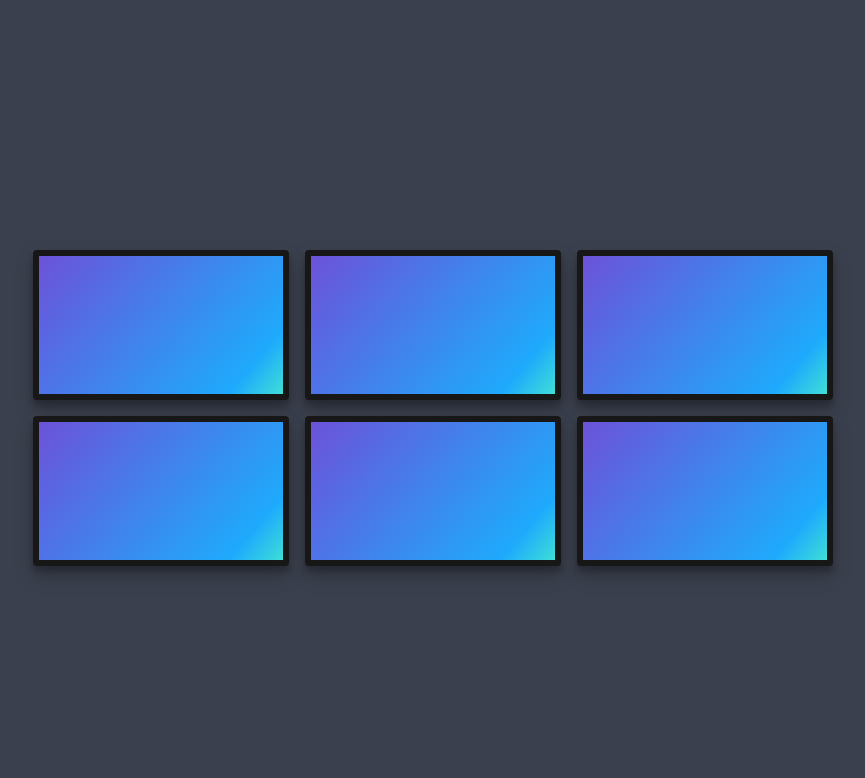
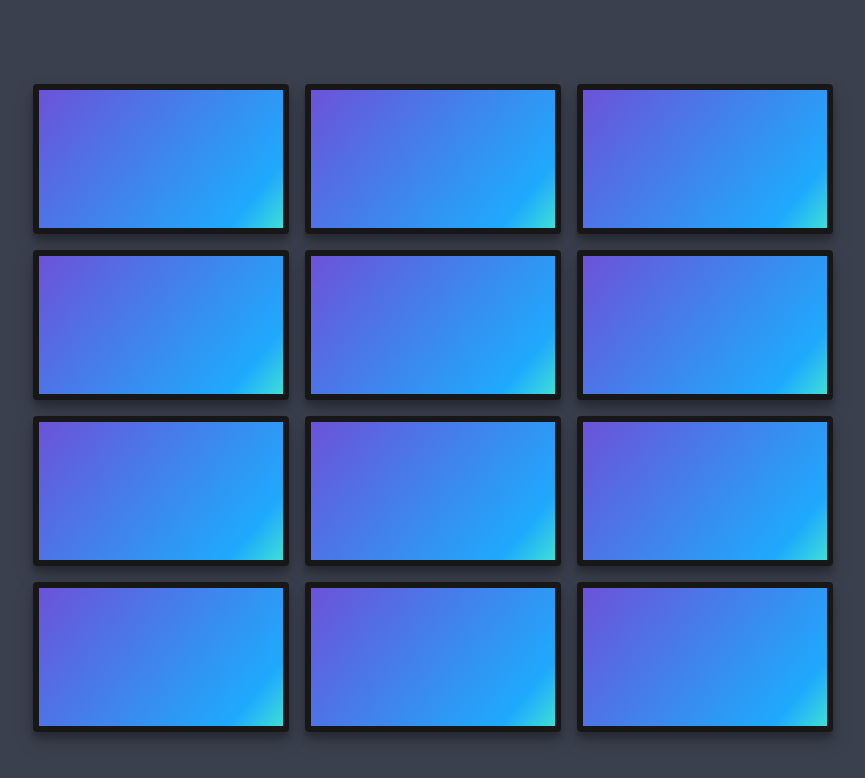
Before and after one commit to fjramirezg/udemy-git, a plain HTML site: page index.html in a window 1280 px wide. Shown: the whole page, without its empty margins (207-1072 px from the left). Drawn offline with Linux system fonts and the light colour scheme.

Commit message:
segundo commit
agregando cuadriculas div

```diff
--- a/index.html
+++ b/index.html
@@ -16,6 +16,12 @@
         <div class="item item4"></div>
         <div class="item item5"></div>
         <div class="item item5"></div>
+        <div class="item item1"></div>
+        <div class="item item2"></div>
+        <div class="item item3"></div>
+        <div class="item item4"></div>
+        <div class="item item5"></div>
+        <div class="item item5"></div>
     </div>
 </body>
 
--- a/styles.css
+++ b/styles.css
@@ -1,19 +1,16 @@
-.container {
-  display: grid;
-  width: 800px;
-  grid-template-columns: repeat(3, 1fr);
-  grid-template-rows: repeat(2, 150px);
-  grid-gap: 1rem;
-}
-
-
-/* OTHER STYLES */
 body {
   background-color: #3b404e;
   height: 100vh;
   display: flex;
   justify-content: center;
   align-items: center;
+}
+.container {
+  display: grid;
+  width: 800px;
+  grid-template-columns: repeat(3, 1fr);
+  grid-template-rows: repeat(4, 150px);
+  grid-gap: 1rem;
 }
 
 .item {
```
